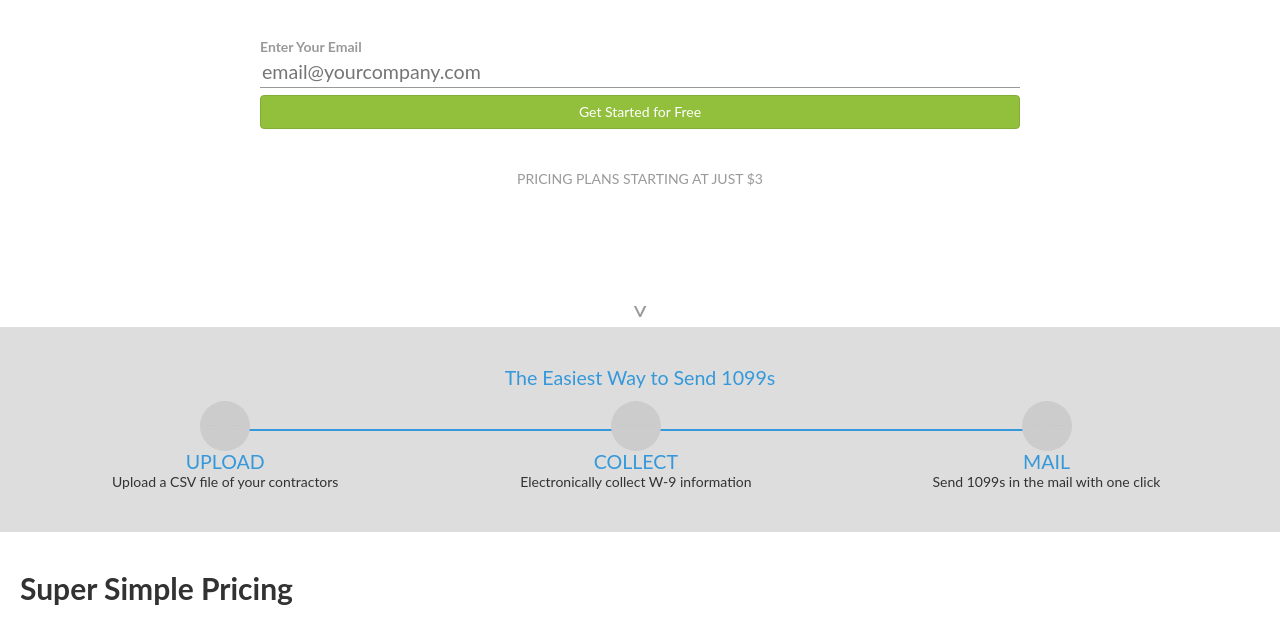
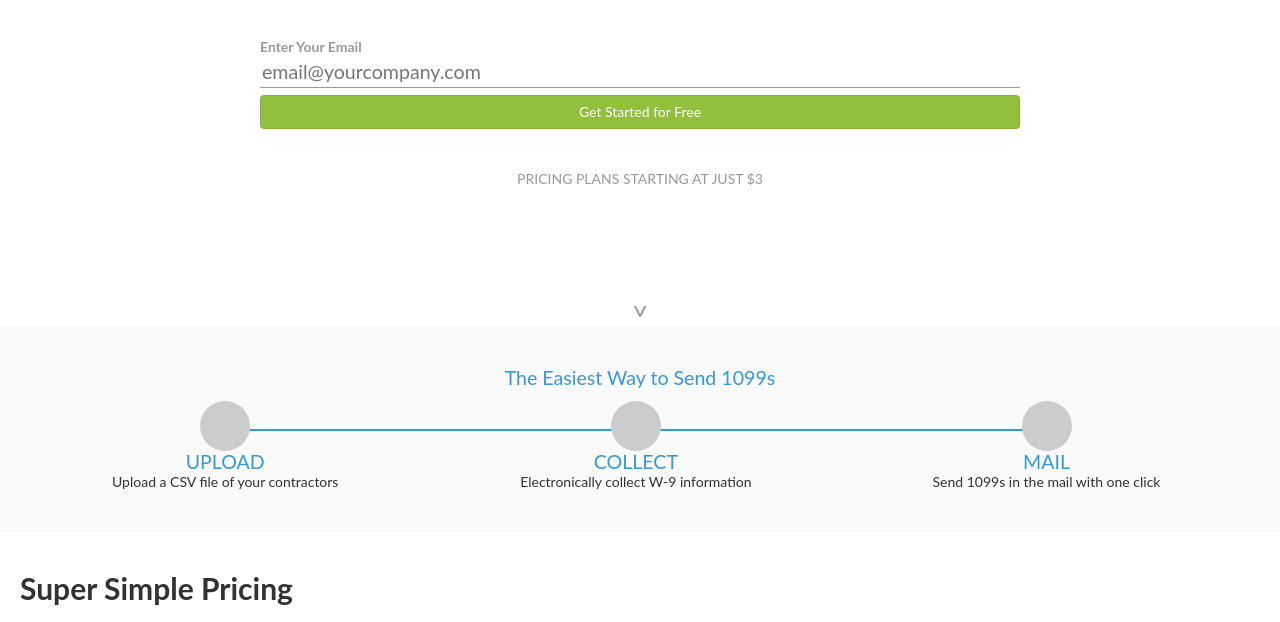
Before and after one commit to asm-products/zenforms-pages, a plain HTML site: page pages/landing-page.html in a window 1280 px wide. Shown: the part 173-795 px from the top of the page. Drawn offline with nearby package versions, Linux system fonts and the light colour scheme; files that its build step writes are made by us from their sources; placeholder pictures from the web are drawn by us.

Commit message:
update background color

```diff
--- a/scss/partials/landing-page/_sections.scss
+++ b/scss/partials/landing-page/_sections.scss
@@ -2,7 +2,7 @@
   padding: 20px;
 
   &:nth-child(even) {
-    background-color: #DDD;
+    background-color: $gray-lighter;
   }
 }
 
```
